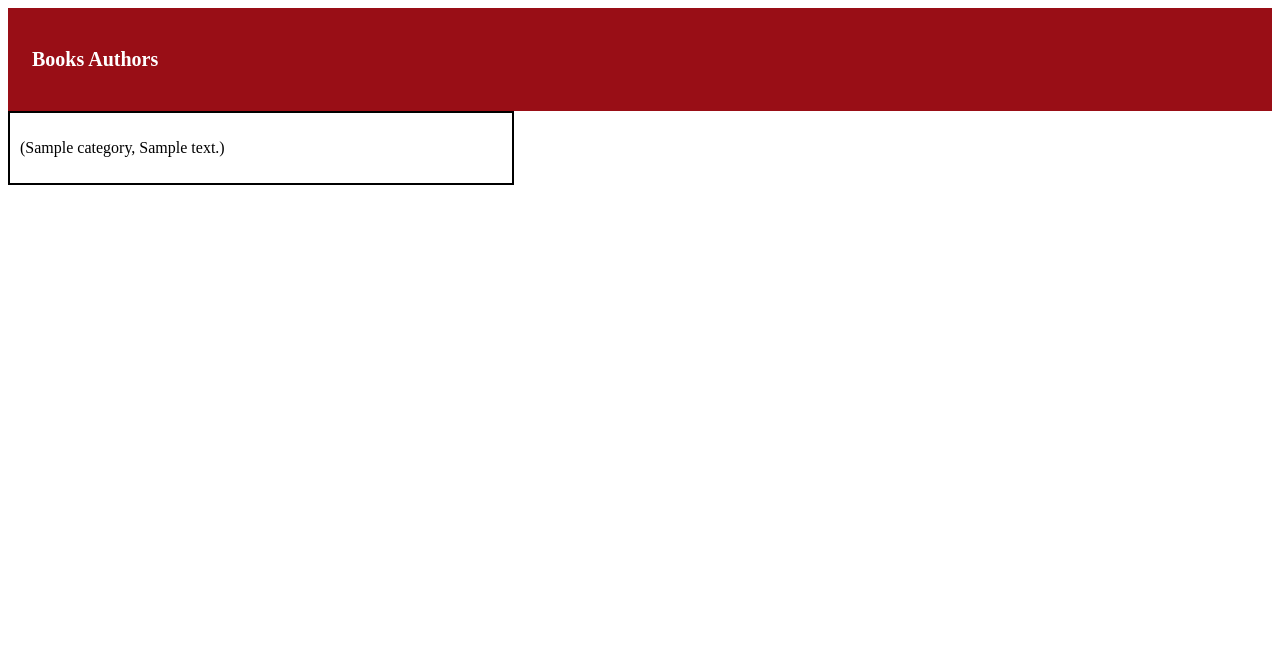
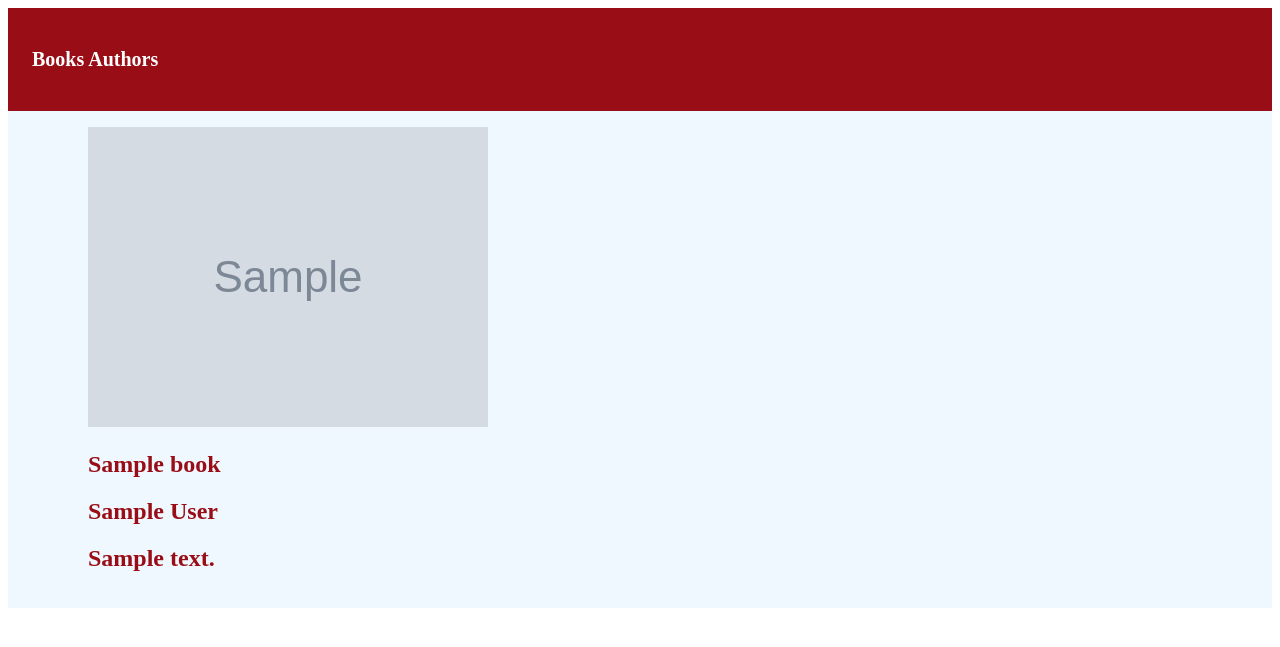
Before and after one commit to amymhaddad/upcase_booklist_app, a Flask app: template upcase_booklist_app/templates/single_book.html in a window 1280 px wide. Shown: the top 647 px of the page. Run offline with Flask 2, Linux system fonts and the light colour scheme; the template is opened without the code that fills it: most values are stand-ins (such as "Sample title", 1, 10 or a date in 2020); grey boxes marked "Sample" are stand-in pictures; parts of the project's set-up code (start-up, migrations or seed data) failed here and were passed over.

Commit message:
Adding css for single view page

```diff
--- a/upcase_booklist_app/static/main.css
+++ b/upcase_booklist_app/static/main.css
@@ -103,21 +103,28 @@
 
 
 /*single_book.html */
-.title {
-    font-weight: bold;
-    color: #990E16;
-}
 
-.author {
-    font-weight: bold;
-    color: #990E16;
+.container {
+    display: flex;
+    flex-direction: column;
+    background-color: aliceblue;
+
 }
 
 
+.item {
 
-.box {
-    box-sizing: border-box;
-    width: 40%;
-    border: solid black 2px;
-    padding: 10px;
+    font-weight: bold;
+    color: #990E16;
+    list-style: none;
+    padding-left: 40px;
 }
+
+.
+
+.image {
+    margin:30px;
+    padding-right: 10px;
+    padding-left: 20px;
+
+}
--- a/upcase_booklist_app/templates/single_book.html
+++ b/upcase_booklist_app/templates/single_book.html
@@ -17,25 +17,15 @@
                 </ul>
             </nav>
 
-        <div class='box'>
+        <div class='container'>
 
-            {% for category, details in book.items() %}
+            <ul class='contents-container'>
+                <li class="item image"><img src="{{ book['image'] }}" alt="{{ book['title'] }}"></li>
+                <li class="item"><h2>{{ book['title'] }}</h2></li>
+                <li class="item"><h2>{{ book['author'] }}</h2></li>
+                <li class="item"><h2>{{ book['summary'] }}</h2></li>
 
-            {% if category=='title' %}
-            <h2 class="title">{{ book[category] }}</h2>
-
-            {% elif category=='author' %}
-            <h4 class="author">{{ book[category] }}</h4>
-
-            {% elif category != 'image' %}
-            <p class="text">{{ book[category] }}</p>
-
-            {% else %}
-            <img class="images" src="{{ book['image'] }}" alt="{{ book['title'] }}">
-
-
-            {% endif %}
-            {% endfor %}
+        </ul>
         </div>
 
     </body>
```
